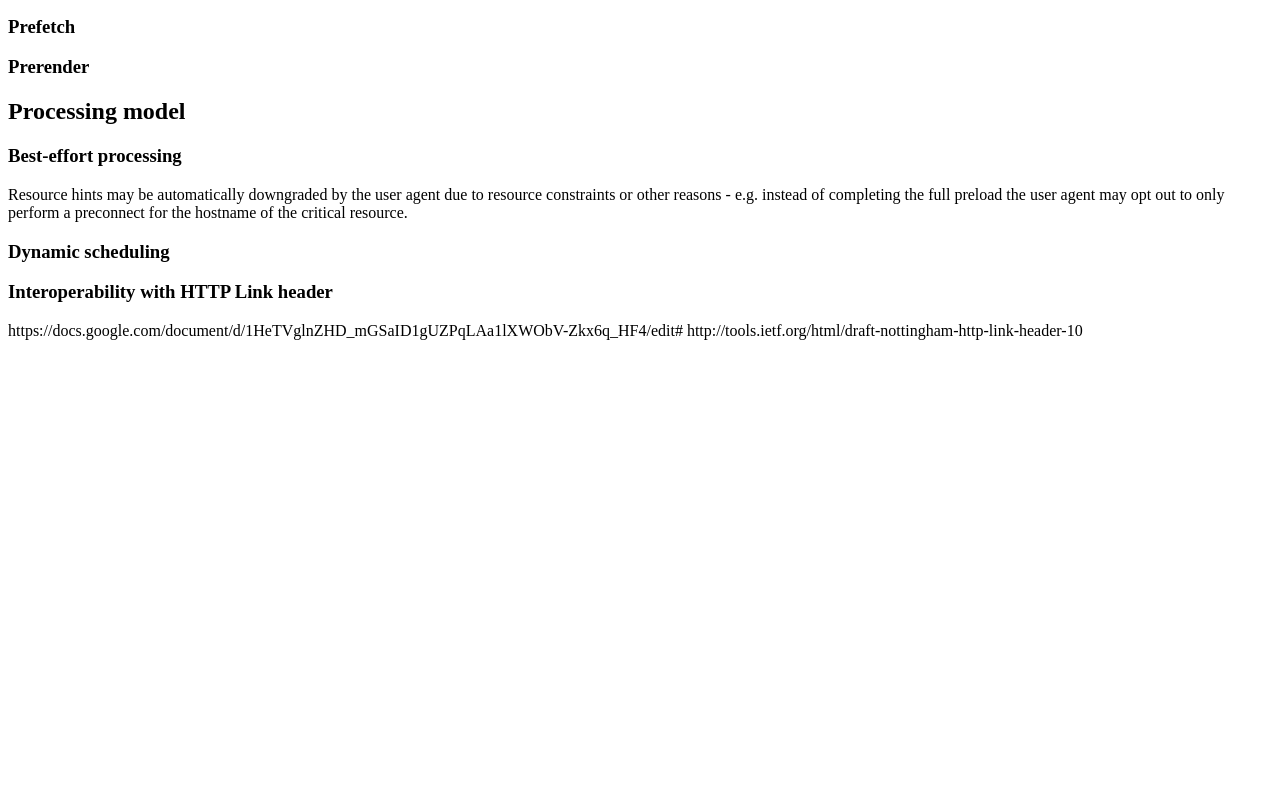
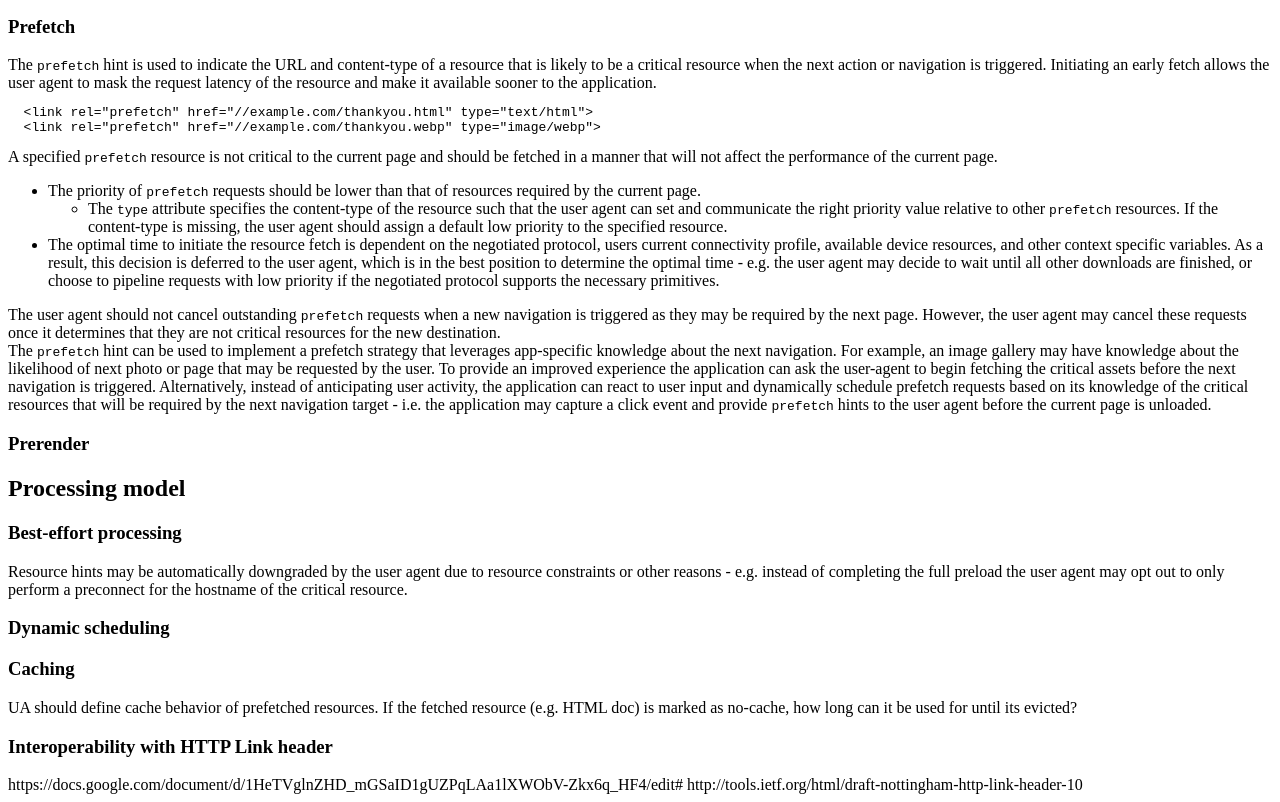
Before and after one commit to igrigorik/resource-hints, a website: page index.src.html in a window 1280 px wide. Shown: the part 1554-2356 px from the top of the page. Before the commit the page ends 1902 px from the top, so only its background shows below. Drawn offline with Linux system fonts and the light colour scheme.

Commit message:
I haz prefetch

```diff
--- a/index.src.html
+++ b/index.src.html
@@ -49,7 +49,7 @@ The <code>preconnect</code> hint is used to indicate an origin that will be used
   &lt;link rel="preconnect" href="//cdn.example.com"&gt;
 </pre>
 
-The optimal number of connections per origin is dependent on the negotiated protocol, users current connectivity profile, available device resources, and other context-specific variables. As a result, this decision is deferred to the user agent, which is in the best position to determine the optimal number.
+The optimal number of connections per origin is dependent on the negotiated protocol, users current connectivity profile, available device resources, and other context specific variables. As a result, this decision is deferred to the user agent, which is in the best position to determine the optimal number.
 
 <div class="note">
 Many existing user agents implement <code>dns-prefetch</code> that only performs the DNS lookup. However, there are no circumstances where a standalone DNS lookup is useful unless you also intend to connect to the specified origin, and further, the bulk of the latency cost remains in the TCP and TLS handshakes.
@@ -110,17 +110,51 @@ The <code>preload</code> hint can be generated both by the application and an op
 
 
 <h3 id='prefetch'>Prefetch</h3>
+
+The <code>prefetch</code> hint is used to indicate the URL and content-type of a resource that is likely to be a critical resource when the next action or navigation is triggered. Initiating an early fetch allows the user agent to mask the request latency of the resource and make it available sooner to the application.
+
+<pre class="prod">
+  &lt;link rel="prefetch" href="//example.com/thankyou.html" type="text/html"&gt;
+  &lt;link rel="prefetch" href="//example.com/thankyou.webp" type="image/webp"&gt;
+</pre>
+
+A specified <code>prefetch</code> resource is not critical to the current page and should be fetched in a manner that will not affect the performance of the current page.
+
+<ul>
+  <li>The priority of <code>prefetch</code> requests should be lower than that of resources required by the current page.
+    <ul>
+      <li>The <code>type</code> attribute specifies the content-type of the resource such that the user agent can set and communicate the right priority value relative to other <code>prefetch</code> resources. If the content-type is missing, the user agent should assign a default low priority to the specified resource.
+    </ul>
+  <li>The optimal time to initiate the resource fetch is dependent on the negotiated protocol, users current connectivity profile, available device resources, and other context specific variables. As a result, this decision is deferred to the user agent, which is in the best position to determine the optimal time - e.g. the user agent may decide to wait until all other downloads are finished, or choose to pipeline requests with low priority if the negotiated protocol supports the necessary primitives.
+</ul>
+
+The user agent should not cancel outstanding <code>prefetch</code> requests when a new navigation is triggered as they may be required by the next page. However, the user agent may cancel these requests once it determines that they are not critical resources for the new destination.
+
+<div class="example">
+The <code>prefetch</code> hint can be used to implement a prefetch strategy that leverages app-specific knowledge about the next navigation.
+
+For example, an image gallery may have knowledge about the likelihood of next photo or page that may be requested by the user. To provide an improved experience the application can ask the user-agent to begin fetching the critical assets before the next navigation is triggered.
+
+Alternatively, instead of anticipating user activity, the application can react to user input and dynamically schedule prefetch requests based on its knowledge of the critical resources that will be required by the next navigation target - i.e. the application may capture a click event and provide <code>prefetch</code> hints to the user agent before the current page is unloaded.
+</div>
+
+
+
 <h3 id='prefetch'>Prerender</h3>
 
 
 <h2 id='processing'>Processing model</h2>
-
 <h3 id='best-effort'>Best-effort processing</h3>
 
 Resource hints may be automatically downgraded by the user agent due to resource constraints or other reasons - e.g. instead of completing the full preload the user agent may opt out to only perform a preconnect for the hostname of the critical resource.
 
 <h3 id='dynamic'>Dynamic scheduling</h3>
+<h3 id='caching'>Caching</h3>
+UA should define cache behavior of prefetched resources.
+If the fetched resource (e.g. HTML doc) is marked as no-cache, how long can it be used for until its evicted?
+
 <h3 id='http-link'>Interoperability with HTTP Link header</h3>
+
 
 
 https://docs.google.com/document/d/1HeTVglnZHD_mGSaID1gUZPqLAa1lXWObV-Zkx6q_HF4/edit#
```
